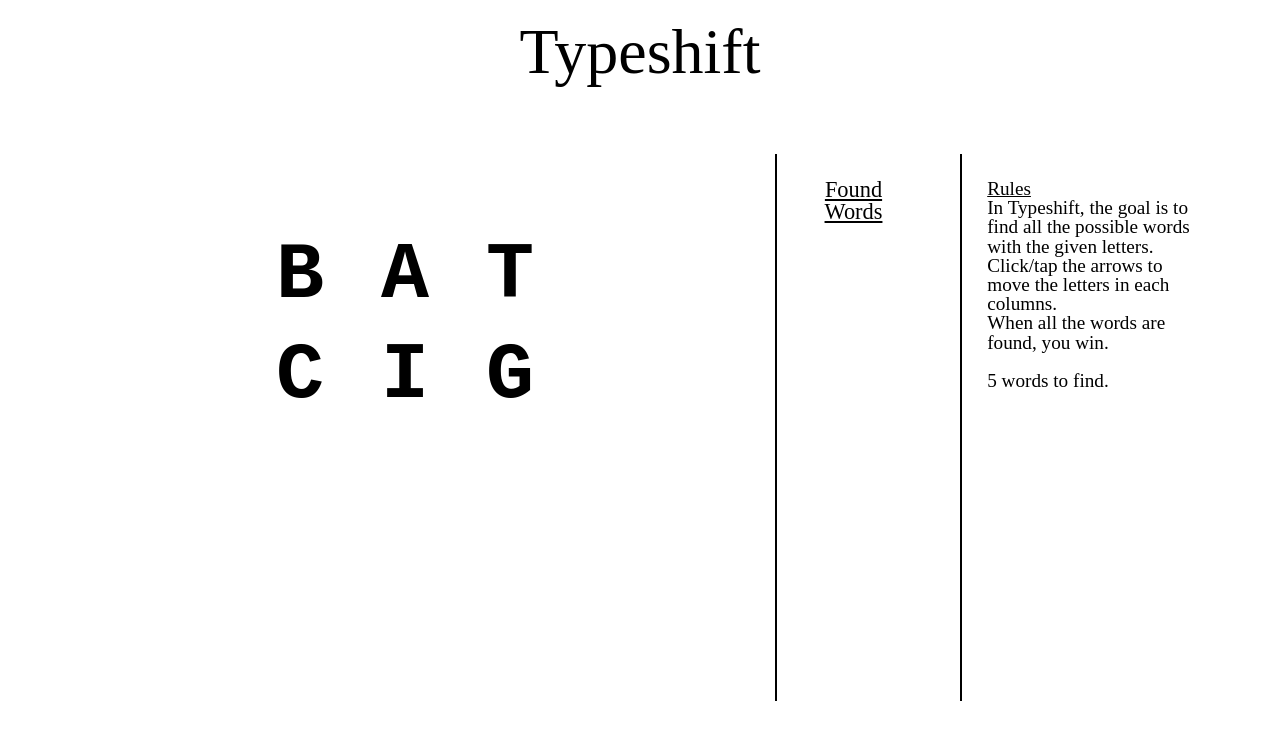
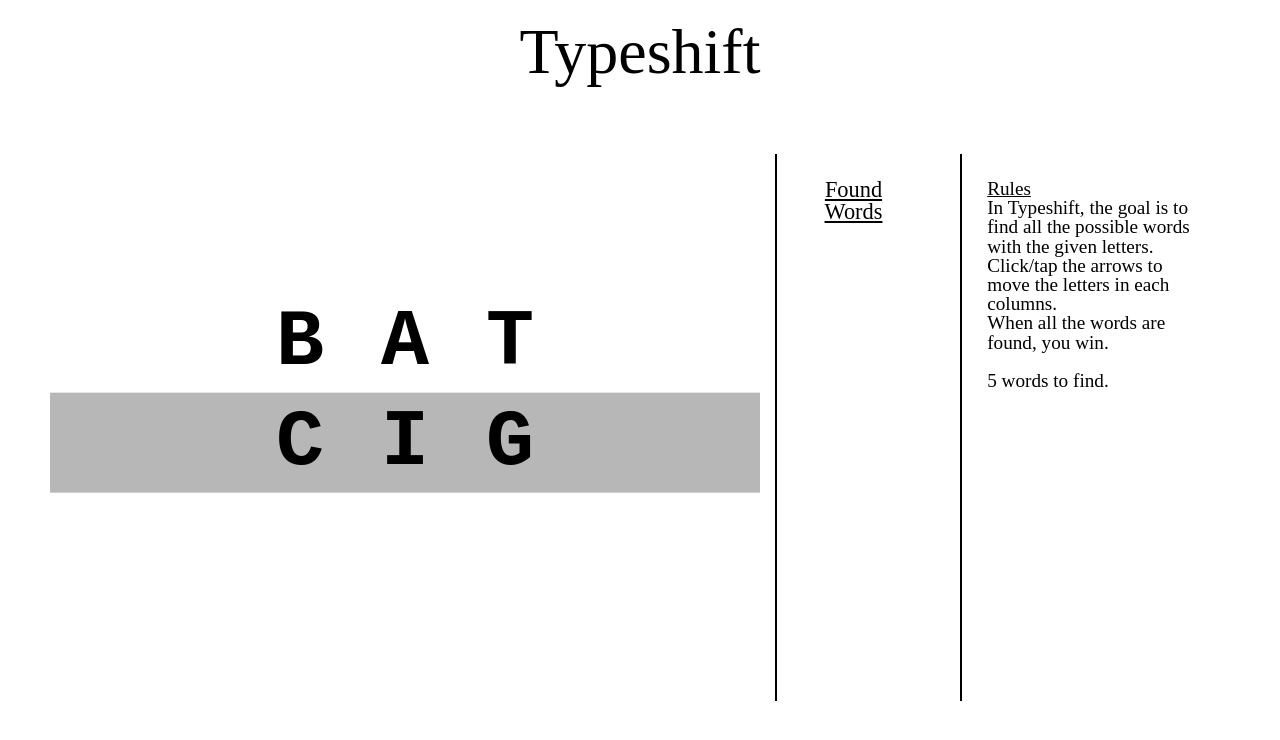
Before and after one commit to suzuhe481/typeshift, a React (Vite) app: page / in a window 1280 px wide. Both pictures are taken after a click on the button "EASY". Shown: the top 740 px of the page. Built offline with nearby package versions, Linux system fonts and the light colour scheme.

Commit message:
Using BOX_HEIGHT property from StylesContext

```diff
--- a/src/components/GameContainer/Game/Game.jsx
+++ b/src/components/GameContainer/Game/Game.jsx
@@ -4,13 +4,16 @@ import Column from "./Column/Column";
 import WinMessage from "../WinMessage/WinMessage";
 
 import { GameOptionsContext } from "../../../Context/GameOptionsContext";
+import { StylesContext } from "../../../Context/StylesContext";
 
 import "./Game.scss";
 
 function Game() {
   // Getting variables from context.
-  const { setOnTouchScreen, letters, longestColumn, BOX_HEIGHT } =
+  const { setOnTouchScreen, letters, longestColumn } =
     useContext(GameOptionsContext);
+
+  const { BOX_HEIGHT } = useContext(StylesContext);
 
   // Styles
   var gameSelectionStyle = {
```
